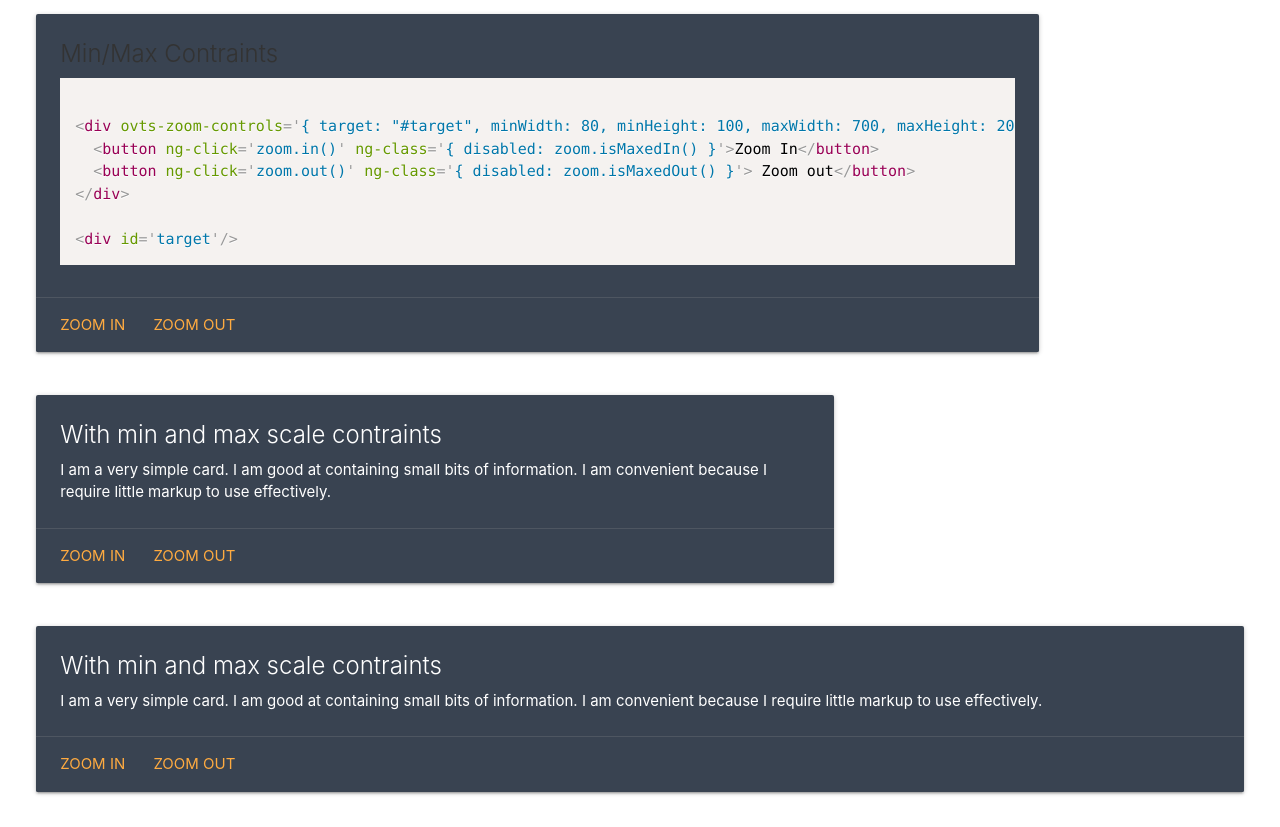
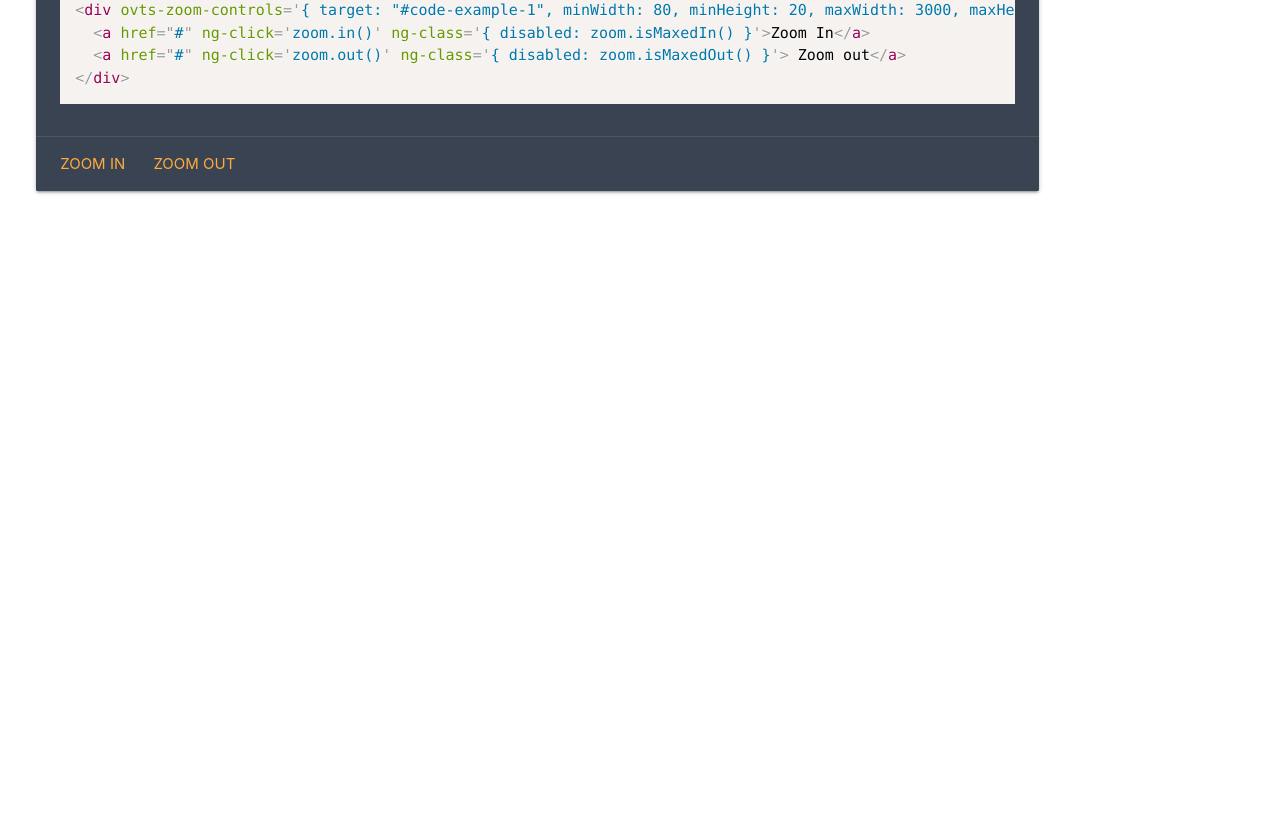
Before and after one commit to viewthespace/angular-zoom-directive, a plain HTML site: page index.html in a window 1280 px wide. Shown: the part 194-1021 px from the top of the page. After the commit the page ends 800 px from the top, so only its background shows below. Drawn offline with nearby package versions, Linux system fonts and the light colour scheme; some packages are replaced by stand-ins of ours; a script that the page names is missing.

Commit message:
adds to gh

```diff
--- a/index.html
+++ b/index.html
@@ -38,6 +38,7 @@
       .card {
         background-color: #394351;
         color: #333333;
+        margin-top: 50px;
       }
 
       .content-wrapper{
@@ -55,77 +56,37 @@
     <script src="https://cdnjs.cloudflare.com/ajax/libs/prism/0.0.1/prism.js"></script>
     <nav>
       <div class="nav-wrapper">
-        <a href="#" class="brand-logo">Open VTS</a>
+        <a href="#" class="brand-logo">Angular Zoom Directive</a>
       </div>
     </nav>
 
   <div class='content-wrapper'>
-    <h1>Angular Zoom Directive</h1>
 
     <div class="row">
       <div class="col s12 m12 l10">
         <div class="card">
           <div class="card-content">
-            <span class="card-title">Min/Max Contraints</span>
+            <span class="card-title">All Options</span>
 
-<pre><code class="language-markup">
-&lt;div ovts-zoom-controls=&#39;{ target: &quot;#target&quot;, minWidth: 80, minHeight: 100, maxWidth: 700, maxHeight: 2000 }&#39;&gt;
-  &lt;button ng-click=&#39;zoom.in()&#39; ng-class=&#39;{ disabled: zoom.isMaxedIn() }&#39;&gt;Zoom In&lt;/button&gt;
-  &lt;button ng-click=&#39;zoom.out()&#39; ng-class=&#39;{ disabled: zoom.isMaxedOut() }&#39;&gt; Zoom out&lt;/button&gt;
+<pre id="code-example-1"><code  class="language-markup">&lt;div ovts-zoom-controls=&#39;{ target: &quot;#code-example-1&quot;, minWidth: 80, minHeight: 20, maxWidth: 3000, maxHeight: 2000,  stepCnt: 10}&#39;&gt;
+  &lt;a href=&quot;#&quot; ng-click=&#39;zoom.in()&#39; ng-class=&#39;{ disabled: zoom.isMaxedIn() }&#39;&gt;Zoom In&lt;/a&gt;
+  &lt;a href=&quot;#&quot; ng-click=&#39;zoom.out()&#39; ng-class=&#39;{ disabled: zoom.isMaxedOut() }&#39;&gt; Zoom out&lt;/a&gt;
 &lt;/div&gt;
-
-&lt;div id=&#39;target&#39;/&gt;
 </code></pre>
 
           </div>
           <div class="card-action">
-            <a href="#">Zoom In</a>
-            <a href='#'>Zoom Out</a>
+            <div ovts-zoom-controls='{ target: "#code-example-1", minWidth: 80, minHeight: 20, maxWidth: 3000, maxHeight: 2000,  stepCnt: 10}'>
+              <a href="#" ng-click='zoom.in()' ng-class='{ disabled: zoom.isMaxedIn() }'>Zoom In</a>
+              <a href="#" ng-click='zoom.out()' ng-class='{ disabled: zoom.isMaxedOut() }'> Zoom out</a>
+            </div>
+
           </div>
         </div>
       </div>
     </div>
 
-    <div class="row">
-      <div class="col s8 m8">
-        <div class="card">
-          <div class="card-content white-text">
-            <span class="card-title">With min and max scale contraints</span>
-            <p>I am a very simple card. I am good at containing small bits of information.
-            I am convenient because I require little markup to use effectively.</p>
-          </div>
-          <div class="card-action">
-            <a href="#">Zoom In</a>
-            <a href='#'>Zoom Out</a>
-          </div>
-        </div>
-      </div>
-    </div>
 
-    <div class="row">
-      <div class="col s12 m12">
-        <div class="card">
-          <div class="card-content white-text">
-            <span class="card-title">With min and max scale contraints</span>
-            <p>I am a very simple card. I am good at containing small bits of information.
-            I am convenient because I require little markup to use effectively.</p>
-          </div>
-          <div class="card-action">
-            <a href="#">Zoom In</a>
-            <a href='#'>Zoom Out</a>
-          </div>
-        </div>
-      </div>
-    </div>
-
-  <!--
-      &lt;div ovts-zoom-controls=&#39;{ target: &quot;#target&quot;, minWidth: 80, minHeight: 100, maxWidth: 700, maxHeight: 2000 }&#39;&gt;
-        &lt;button ng-click=&#39;zoom.in()&#39; ng-class=&#39;{ disabled: zoom.isMaxedIn() }&#39;&gt;Zoom In&lt;/button&gt;
-        &lt;button ng-click=&#39;zoom.out()&#39; ng-class=&#39;{ disabled: zoom.isMaxedOut() }&#39;&gt; Zoom out&lt;/button&gt;
-      &lt;/div&gt;
-
-      &lt;div id=&#39;target&#39;/&gt;
--->
   </div>
 
   </body>
```
